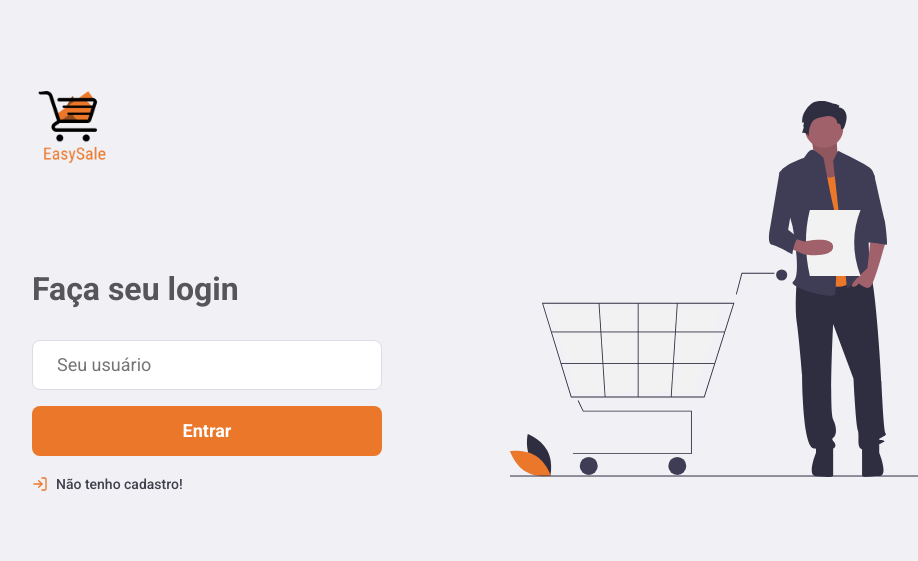
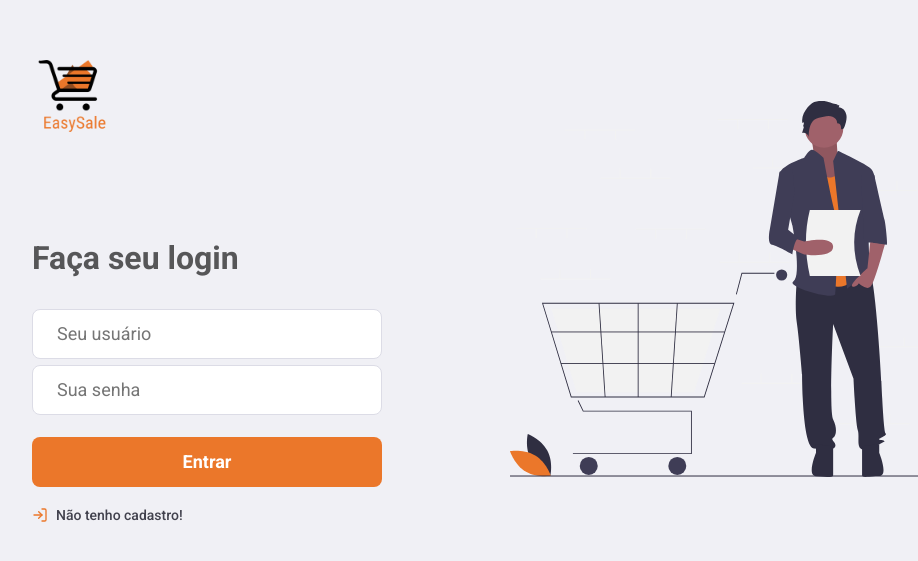
Before and after one commit to tilherme/EasySale, a React (Create React App) app: page / in a window 1280 px wide. Shown: the part 111-672 px from the top of the page, without its empty margins (144-1062 px from the left). Built offline with nearby package versions, Linux system fonts and the light colour scheme.

Commit message:
inclusion and stylization of password input

```diff
--- a/src/pages/Login/index.js
+++ b/src/pages/Login/index.js
@@ -17,6 +17,7 @@ export default function Login() {
           <form>
             <h1>Faça seu login</h1>
             <input type="text" placeholder="Seu usuário" />
+            <input type="password" placeholder="Sua senha" />
             <button className="button" type="submit">
               Entrar
             </button>
--- a/src/pages/Login/styles.css
+++ b/src/pages/Login/styles.css
@@ -40,6 +40,9 @@
   margin-top: 100px;
 }
 
+.login-container section.form form input{
+  margin-bottom: 6px;
+}
 
 .login-container section.form form h1{
   color: #565658;
```
